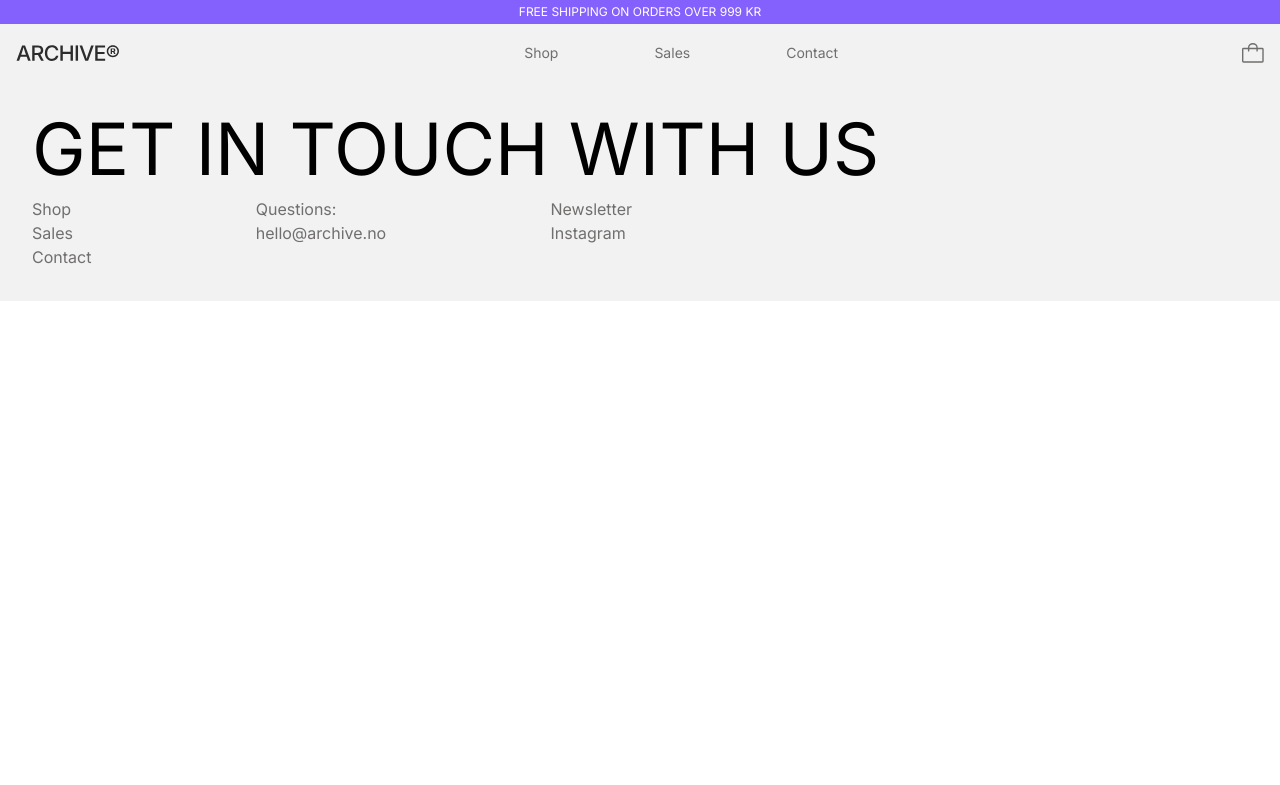
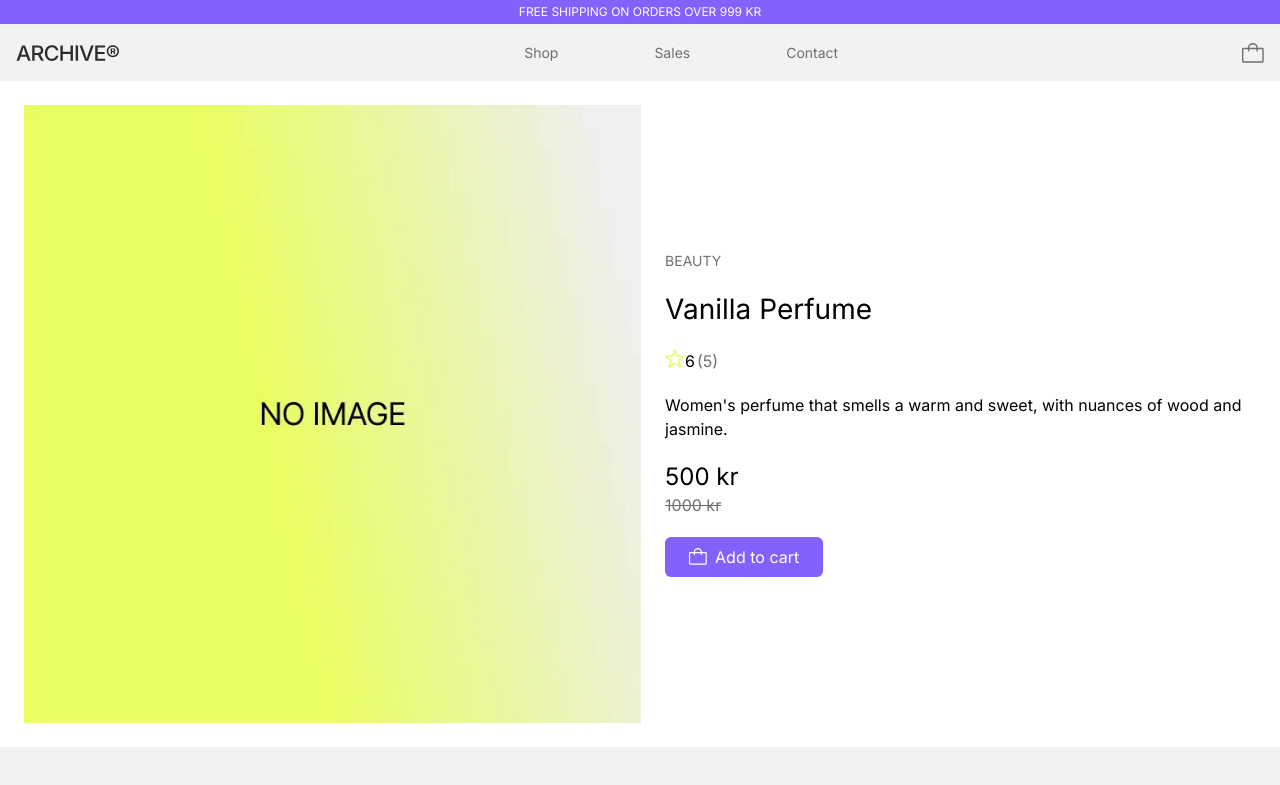
Before and after one commit to 8headswillroll8/archive, a React (Vite) app: page /products/1 in a window 1280 px wide. Shown: the top 785 px of the page. Built offline with nearby package versions, Linux system fonts and the light colour scheme.

Commit message:
feat: add product detail page layout

```diff
--- /dev/null
+++ b/src/api/getProduct.ts
@@ -0,0 +1,16 @@
+import { BASE_URL } from "../api/config";
+import type { ProductProps } from "../types/ProductProps";
+
+async function getProduct(id: string): Promise<ProductProps> {
+  const response = await fetch(`${BASE_URL}/online-shop/${id}`);
+
+  if (!response.ok) {
+    throw new Error("Failed to fetch product");
+  }
+
+  const result = await response.json();
+
+  return result.data;
+}
+
+export default getProduct;
--- a/src/components/ProductCard.tsx
+++ b/src/components/ProductCard.tsx
@@ -41,7 +41,9 @@ function ProductCard({
             <img src={starIcon} alt="" />
           </span>
           {rating}
-          <span className="pl-0.5">({reviews.length})</span>
+          <span className="pl-0.5 text-brand-neutral-500">
+            ({reviews.length})
+          </span>
         </p>
       </div>
       <h3 className="font-medium">{title}</h3>
--- /dev/null
+++ b/src/components/ProductDetails.tsx
@@ -0,0 +1,51 @@
+// import { useParams } from "react-router-dom";
+// import getProduct from "../api/getProduct";
+
+// // const { id } = useParams();
+
+// //   const { data, isLoading, isError } = useQuery({
+// //   queryKey: ["product"],
+// //   queryFn: getProduct,
+// // });
+
+import fallbackImage from "../assets/images/fallback-image.webp";
+import shoppingBagIcon from "../assets/graphics/shopping-bag-icon-white.svg";
+import starIcon from "../assets/graphics/star-icon.svg";
+
+function ProductDetails() {
+  return (
+    <article className="space-y-6 m-6">
+      <div className="flex flex-col gap-4 md:flex-row md:items-center md:justify-center lg:gap-6">
+        <div>
+          <img src={fallbackImage} alt="" />
+        </div>
+        <div className="space-y-5">
+          <p className="text-brand-neutral-500 text-sm">BEAUTY</p>
+          <h1 className="text-2xl! md:text-[28px]!">Vanilla Perfume</h1>
+          <p className="flex">
+            <span>
+              <img src={starIcon} alt="" />
+            </span>
+            6<span className="pl-0.5 text-brand-neutral-500">(5)</span>
+          </p>
+          <p>
+            Women's perfume that smells a warm and sweet, with nuances of wood
+            and jasmine.
+          </p>
+          <div>
+            <p className="text-2xl">500 kr</p>
+            <p className="line-through text-brand-neutral-500">1000 kr</p>
+          </div>
+          <button className="flex gap-2 items-center text-white bg-brand-accent rounded-md px-6 py-2 hover:font-medium">
+            <span>
+              <img src={shoppingBagIcon} alt="" className="w-4.5" />
+            </span>
+            Add to cart
+          </button>
+        </div>
+      </div>
+    </article>
+  );
+}
+
+export default ProductDetails;
--- a/src/pages/Product.tsx
+++ b/src/pages/Product.tsx
@@ -1,5 +1,11 @@
+import ProductDetails from "../components/ProductDetails";
+
 function Product() {
-  return null;
+  return (
+    <>
+      <ProductDetails />
+    </>
+  );
 }
 
 export default Product;
--- a/src/pages/Products.tsx
+++ b/src/pages/Products.tsx
@@ -4,6 +4,7 @@ import SearchBar from "../components/SearchBar";
 import ProductCard from "../components/ProductCard";
 import { useQuery } from "@tanstack/react-query";
 import getProducts from "../api/getProducts";
+import { Link } from "react-router-dom";
 
 function Products() {
   const [searchTerm, setSearchTerm] = useState("");
@@ -37,7 +38,9 @@ function Products() {
           </p>
         )}
         {filteredProducts?.map((product) => (
-          <ProductCard key={product.id} {...product} />
+          <Link to={`/products/${product.id}`} key={product.id}>
+            <ProductCard {...product} />
+          </Link>
         ))}
       </section>
     </>
--- /dev/null
+++ b/src/types/ProductProps.ts
@@ -0,0 +1,18 @@
+export interface ProductProps {
+  id: string;
+  title: string;
+  price: number;
+  discountedPrice: number;
+  image: {
+    url: string;
+    alt: string;
+  };
+  rating: number;
+  tags: string[];
+  reviews: {
+    id: string;
+    username: string;
+    rating: number;
+    description: string;
+  }[];
+}
```
Also changed, not shown: src/assets/graphics/shopping-bag-icon-white.svg (added).
